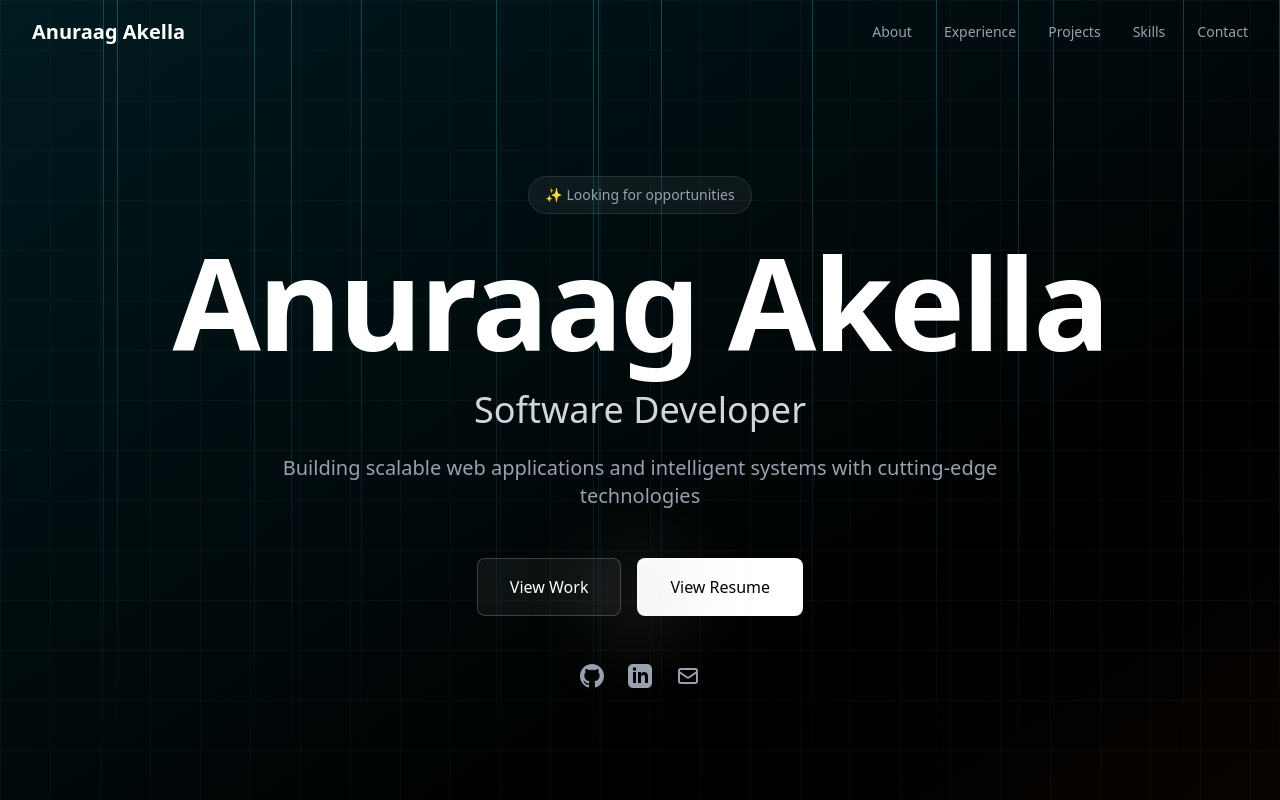
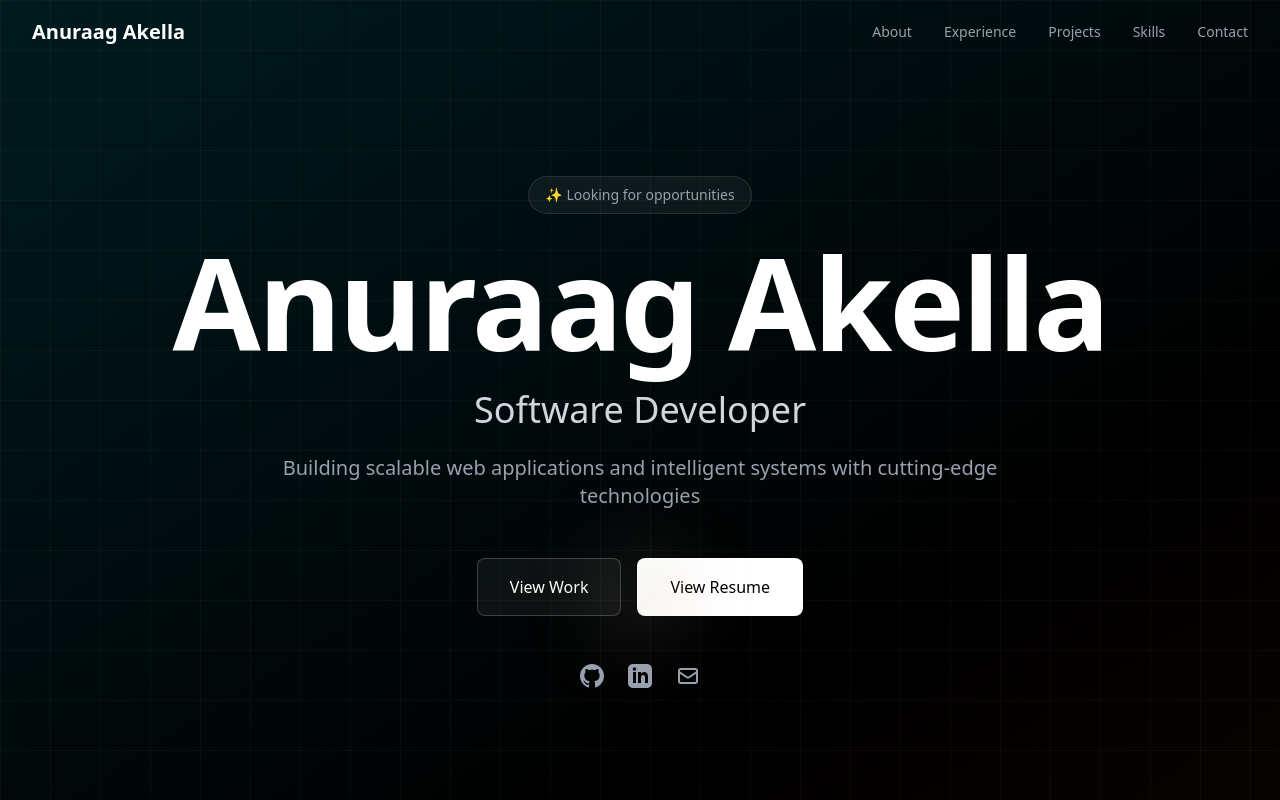
Before and after one commit to Anuraag03/portfolio, a Next.js app in the folder my-portfolio/: page / in a window 1280 px wide. Shown: the top 800 px of the page. Built offline with nearby package versions, Linux system fonts and the light colour scheme.

Commit message:
Updated page.tsx

```diff
--- a/my-portfolio/src/app/page.tsx
+++ b/my-portfolio/src/app/page.tsx
@@ -156,7 +156,6 @@ export default function Home() {
           }
         }
 
-
         .animate-fade-in-up {
           animation: fadeInUp 0.8s ease-out forwards;
         }
@@ -204,18 +203,6 @@ export default function Home() {
       <div className="fixed inset-0 z-0">
         <div className="absolute inset-0 bg-gradient-to-br from-cyan-500/20 via-transparent to-orange-500/10 animate-gradient"></div>
         <div className="absolute inset-0 grid-background"></div>
-      </div>
-      <div className="absolute inset-0 pointer-events-none z-10">
-        {[...Array(15)].map((_, idx) => (
-          <div
-            key={idx}
-            className="absolute w-px h-full bg-gradient-to-b from-cyan-400/30 to-transparent animate-beam"
-            style={{
-              left: `${Math.random() * 100}%`,
-              animationDelay: `${Math.random() * 3}s`,
-            }}
-          ></div>
-        ))}
       </div>
 
       {/* Navigation */}
```
Also changed, not shown: my-portfolio/package.json (+6 -6 lines).
